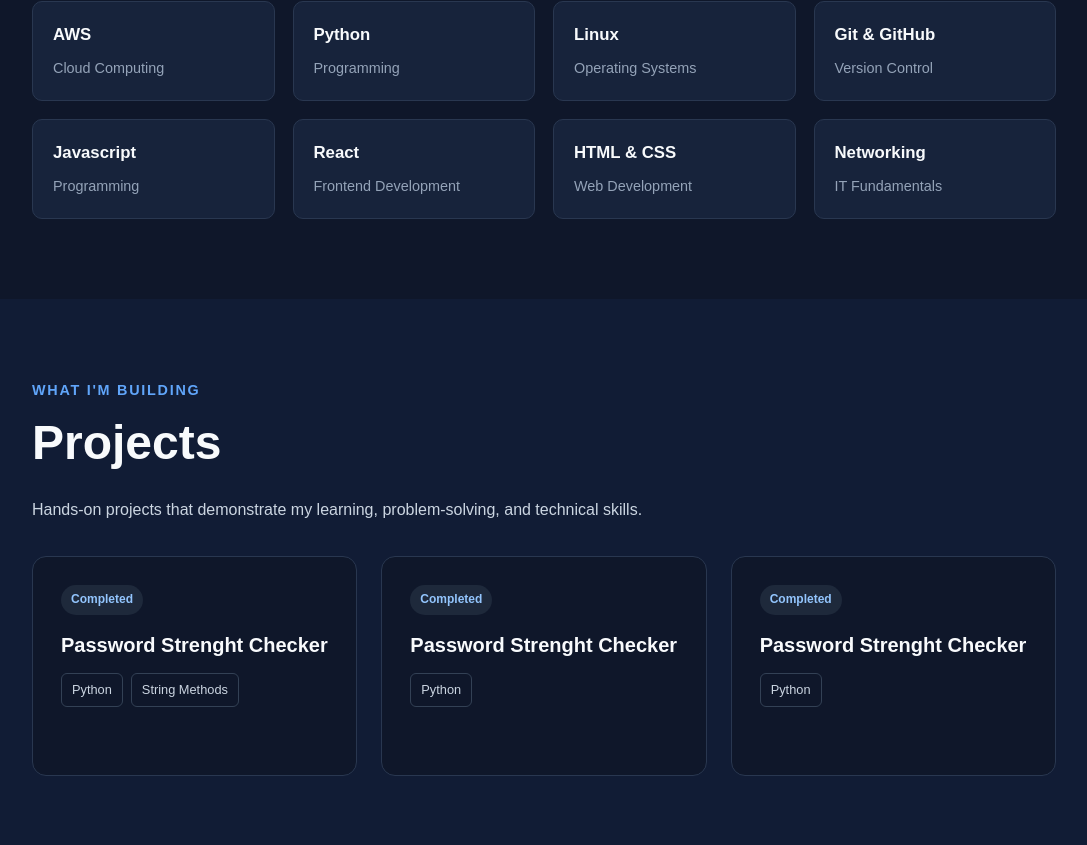
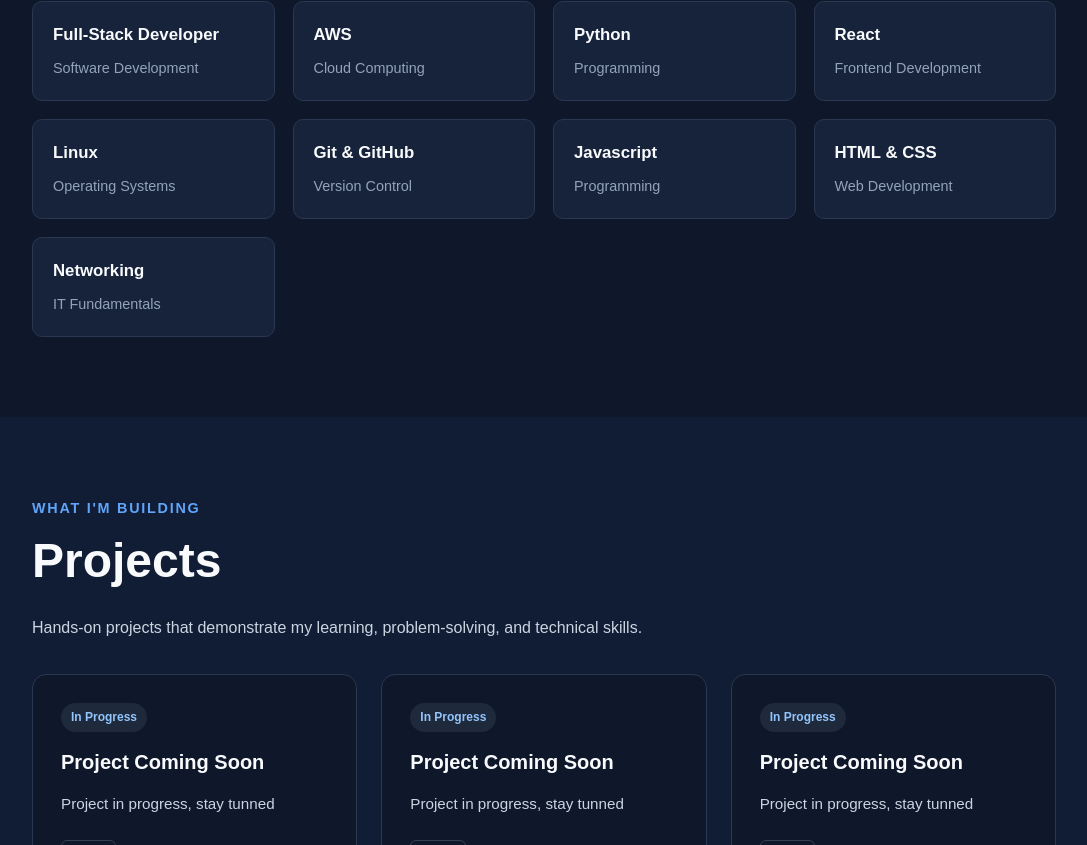
Before and after one commit to CarlosNavarroJr/My-Portfolio, a React app: page / in a window 1280 px wide. Shown: the part 1455-2300 px from the top of the page, without its empty margins (96-1183 px from the left). Built offline with nearby package versions, Linux system fonts and the light colour scheme; the HTML template or start-up script is replaced by a standard one.

Commit message:
Updated all the links so they go to the right URL's

```diff
--- a/src/components/Contact.jsx
+++ b/src/components/Contact.jsx
@@ -21,7 +21,7 @@
 
                     <a
                     className="contact-link"
-                    href="https://github.com"
+                    href="https://github.com/CarlosNavarroJr"
                     target="_blank"
                     rel="noreferrer"
                     >
@@ -30,7 +30,7 @@
 
                     <a
                     className="contact-link"
-                    href="https://www.linkedin.com"
+                    href="https://www.linkedin.com/in/carlos-navarro-jr/"
                     target="_blank"
                     rel="noreferrer"
                     >
--- a/src/components/Footer.jsx
+++ b/src/components/Footer.jsx
@@ -10,7 +10,7 @@
                 <a href="#home">Back to Top</a>
 
                 <a
-                href="https://www.linkedin.com"
+                href="https://github.com/CarlosNavarroJr"
                 target="_blank"
                 rel="noreferrer"
                 >
@@ -18,7 +18,7 @@
                 </a>
 
                 <a
-                href="https://www.linkedin.com/in/YOUR_USERNAME"
+                href="https://www.linkedin.com/in/carlos-navarro-jr/"
                 target="_blank"
                 rel="noreferrer"
                 >
--- a/src/components/ProjectCard.jsx
+++ b/src/components/ProjectCard.jsx
@@ -8,8 +8,8 @@
 
                 <h3>{project.title}</h3>
 
-                <p className="preject-description">
-                    {ProjectCard.description}
+                <p className="project-description">
+                    {project.description}
                 </p>
 
                 <div className="project-tech">
--- a/src/components/Projects.jsx
+++ b/src/components/Projects.jsx
@@ -2,26 +2,26 @@
 
 const projects = [
     {
-        title: "Password Strenght Checker",
-        status: "Completed",
-        description: "A python security tool that evaluates password strength based on length, character types, and common security considerations.",
-        technologies: ["Python", "String Methods"],
+        title: "Project Coming Soon",
+        status: "In Progress",
+        description: "Project in progress, stay tunned",
+        technologies: ["React"],
         githubUrl: "",
         liveUrl: "",
     },
       {
-        title: "Password Strenght Checker",
-        status: "Completed",
-        description: "A python security tool that evaluates password strength based on length, character types, and common security considerations.",
-        technologies: ["Python"],
+        title: "Project Coming Soon",
+        status: "In Progress",
+        description: "Project in progress, stay tunned",
+        technologies: ["React"],
         githubUrl: "",
         liveUrl: "",
     },
       {
-        title: "Password Strenght Checker",
-        status: "Completed",
-        description: "A python security tool that evaluates password strength based on length, character types, and common security considerations.",
-        technologies: ["Python"],
+        title: "Project Coming Soon",
+        status: "In Progress",
+        description: "Project in progress, stay tunned",
+        technologies: ["React"],
         githubUrl: "",
         liveUrl: "",
     },
--- a/src/components/Skills.jsx
+++ b/src/components/Skills.jsx
@@ -1,10 +1,11 @@
 const skills = [
+    { name: "Full-Stack Developer", category:"Software Development"},
     { name: "AWS", category:"Cloud Computing"},
     { name: "Python", category:"Programming"},
+    { name: "React", category:"Frontend Development"},
     { name: "Linux", category:"Operating Systems"},
     { name: "Git & GitHub", category:"Version Control"},
     { name: "Javascript", category:"Programming"},
-   { name: "React", category:"Frontend Development"},
     { name: "HTML & CSS", category:"Web Development"},
     { name: "Networking", category:"IT Fundamentals"},
 ];
```
Lines whose indentation alone changed are shown as unchanged.
